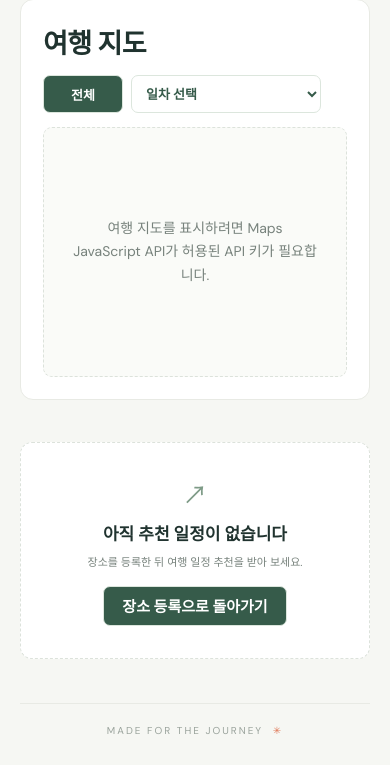
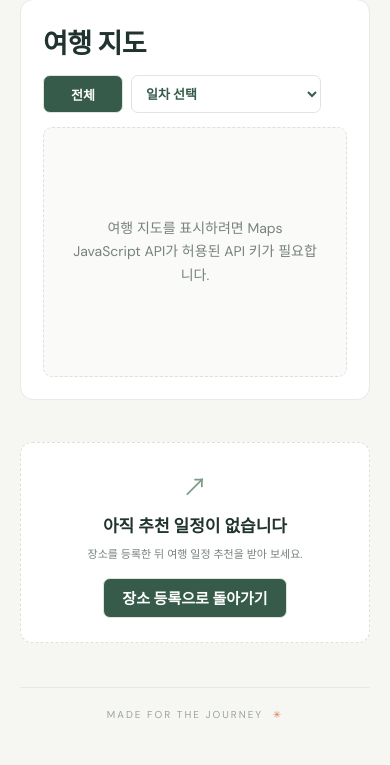
Before and after one commit to dlstjd825/travel_manager, a Flask app: template templates/itinerary.html in a window 390 px wide. Shown: the part 558-1323 px from the top of the page. After the commit the page ends 1276 px from the top, so only its background shows below. Run offline with Flask 3, Linux system fonts and the light colour scheme; the visitor is signed in with stand-in values (Sample User, id 1); tables that the repository leaves empty hold one stand-in row (values such as "Sample post"); the template is opened without the code that fills it: most values are stand-ins (such as "Sample title", 1, 10 or a date in 2020).

Commit message:
Reduce empty itinerary panel height

```diff
--- a/static/css/itinerary.css
+++ b/static/css/itinerary.css
@@ -834,16 +834,24 @@
 
 .itinerary-layout-empty .itinerary-empty {
   display: flex;
-  flex: 1;
+  flex: 0 0 33.333%;
   flex-direction: column;
   align-items: center;
   justify-content: center;
   margin: 0;
+  min-height: 0;
+  box-sizing: border-box;
+  padding: 16px 12px;
 }
 
 @media (max-width:900px) {
   .itinerary-layout {
     grid-template-columns: 1fr;
+  }
+
+  .itinerary-layout-empty .itinerary-empty {
+    flex: initial;
+    padding: 24px 15px;
   }
 }
 
--- a/templates/itinerary.html
+++ b/templates/itinerary.html
@@ -7,7 +7,7 @@
    {{ trip.title }} 일정 &middot; Trip Manager
   </title>
   <link href="{{ url_for('static', filename='css/base.css') }}" rel="stylesheet"/>
-  <link href="{{ url_for('static', filename='css/itinerary.css', v='2') }}" rel="stylesheet"/>
+  <link href="{{ url_for('static', filename='css/itinerary.css', v='3') }}" rel="stylesheet"/>
  </head>
  <body>
   <main class="shell">
```
